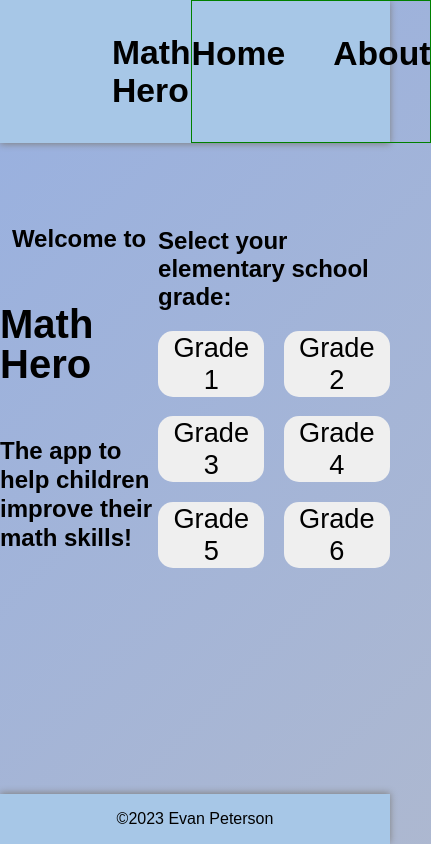
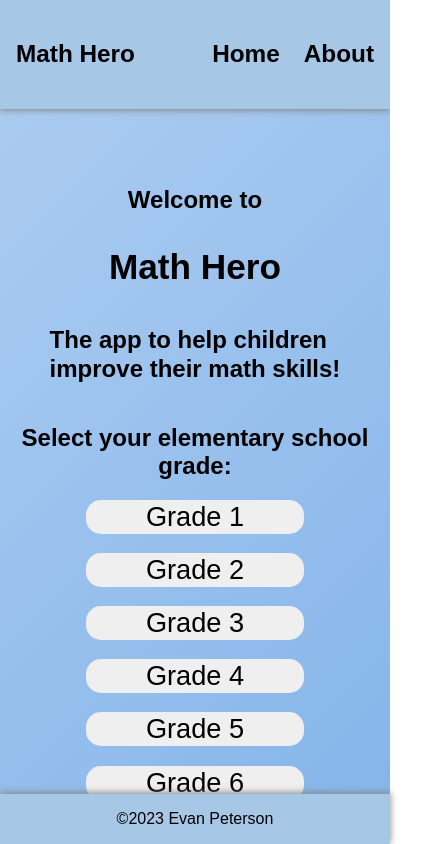
Before and after one commit to evan-desu/math-hero, a React (Create React App) app: page / in a window 390 px wide. Shown: the whole page, 431 px wide, since content can reach past the window. Built offline with nearby package versions, Linux system fonts and the light colour scheme; a web font is replaced by a local one.

Commit message:
styling: touching up and adding mobile responsiveness

```diff
--- a/src/App.css
+++ b/src/App.css
@@ -6,7 +6,7 @@ html {
 
 
 body {
-    background: linear-gradient(-45deg, #C2C0C0, #70A1FF);
+    background: linear-gradient(-45deg, #5899E2, #FFFFFF);
 	background-size: 400% 400%;
 	animation: gradient 15s ease infinite;
 	height: 100vh;
--- a/src/Home/Home.css
+++ b/src/Home/Home.css
@@ -1,12 +1,10 @@
 .home-container {
-    /* border: 3px solid pink; */
     display: flex;
     justify-content: space-evenly;
     padding-top: 4em;
 }
 
 .home-intro-container {
-    /* border: 1px solid blue; */
     display: flex;
     flex-direction: column;
     align-items: center;
@@ -26,7 +24,6 @@
 }
 
 .home-grade-selection {
-    /* border: 1px solid orange; */
     display: flex;
     flex-direction: column;
 }
@@ -50,3 +47,44 @@ button:hover {
     cursor: pointer;
     transform: scale(1.1);
 }
+
+@media (max-width: 767px) {
+    .home-container {
+        flex-direction: column;
+        align-items: center;
+    }
+
+    .home-welcome {
+        line-height: .6;
+    }
+
+    .home-title  {
+        font-size: 2.2em;
+        line-height: .6;
+    }
+
+    .home-intro {
+        line-height: 1.2;
+    }
+
+    .home-button-container {
+        grid-template-columns: 1fr;
+    }
+
+    .home-grade-selection {
+        align-items: center;
+    }
+
+    .home-grade-selection h2 {
+        text-align: center;
+    }
+
+    button {
+        /* font-family: 'Andika', sans-serif; */
+        /* font-size: 1.7em; */
+        color: black;
+        /* border: none; */
+        /* border-radius: 15px; */
+        width: 8em;
+    }
+}
--- a/src/Navbar/Navbar.css
+++ b/src/Navbar/Navbar.css
@@ -8,7 +8,6 @@
 }
 
 .navbar-links {
-    border: 1px solid green;
     display: flex;
     justify-content: space-between;
     gap: 3rem;
@@ -17,3 +16,20 @@
 .navbar-link:hover {
     cursor: pointer;
 }
+
+@media (max-width: 767px) {
+    .navbar-container {
+        padding: -1rem 0;
+    }
+}
+
+@media (max-width: 768px) {
+    .navbar-container {
+        padding: 1rem;
+        font-size: 1.3em; /* Adjust as needed */
+    }
+
+    .navbar-links {
+        gap: 1.5rem; /* Adjust as needed */
+    }
+}
```
